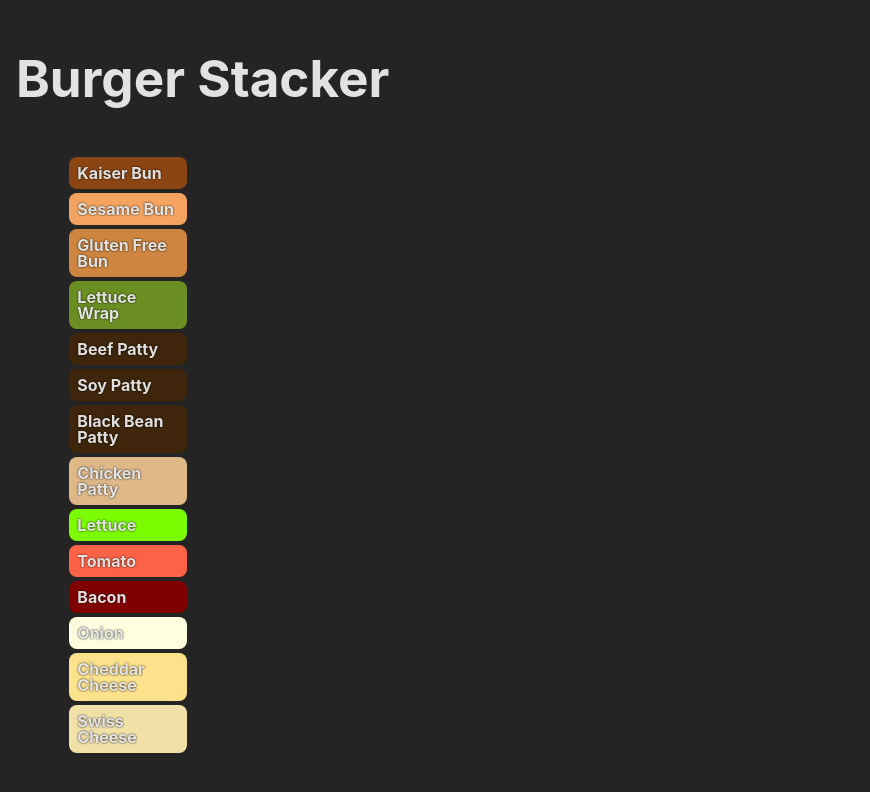
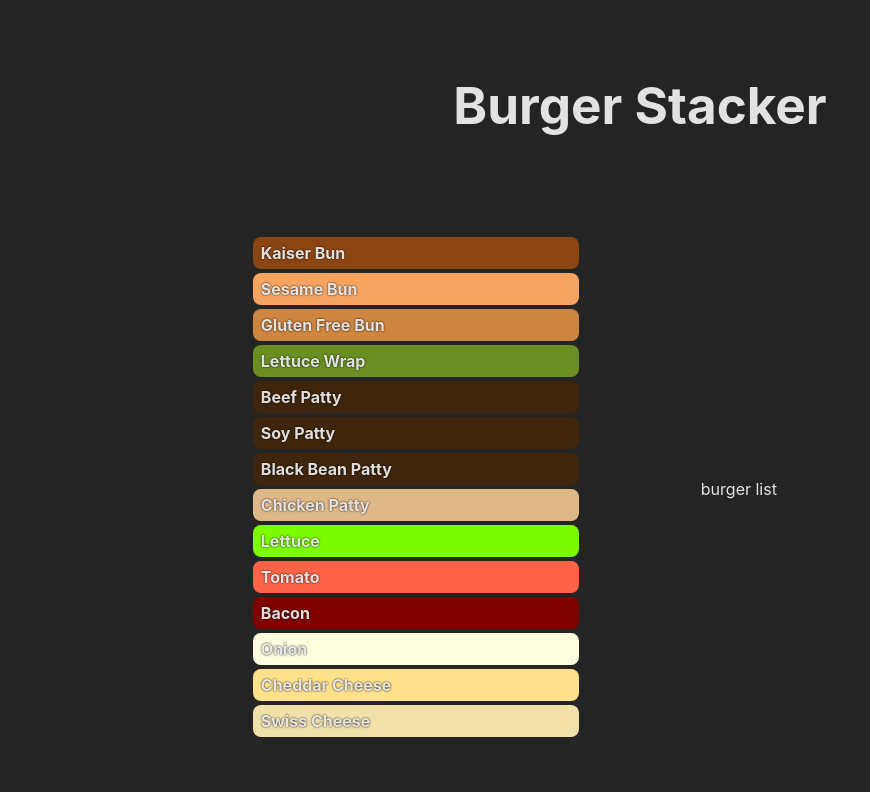
Before and after one commit to sreyesg/lifting-state-in-react-lab, a React (Vite) app: page / in a window 1280 px wide. Shown: the top 792 px of the page, without its empty margins (0-870 px from the left). Built offline with nearby package versions, Linux system fonts and the light colour scheme.

Commit message:
Configure app Css to organize ingredients nad burger stack list

```diff
--- a/src/App.css
+++ b/src/App.css
@@ -24,22 +24,24 @@ body,
   margin: 0;
   height: 100%;
   overflow-x: hidden;
+  justify-content: center;
 }
 
 main {
-  width: 100%;
-  height: 100%;
+  width: 90vw;
+  height: 100vh;
   padding: 16px;
   display: flex;
   flex-direction: column;
   align-items: center;
+  justify-content: space-around;
 }
 
 section {
   width: 80%;
   display: flex;
   align-items: center;
-  justify-content: space-between;
+  justify-content: space-around;
 }
 
 h1 {
@@ -77,3 +79,7 @@ button {
   background-color: #1a1a1a;
   border: 1px solid transparent;
 }
+.ingredients,
+.burgerStack{
+  width: 40%;
+}
--- a/src/App.jsx
+++ b/src/App.jsx
@@ -28,8 +28,12 @@ const App = () => {
       <h1>Burger Stacker</h1>
       <section>
       {/* List & Stack components */}
+      <div className="ingredients">
       <IngredientList ingredients={availableIngredients}/>
+      </div>
+      <div className="burgerStack">
       <BurgerStack/>
+      </div>
       </section>
     </main>
   );
--- a/src/components/BurgerStack.jsx
+++ b/src/components/BurgerStack.jsx
@@ -1,6 +1,6 @@
 // `src/components/BurgerStack.jsx`
 const BurgerStack = (props) => {
-    return <ul></ul>;
+    return <ul>burger list</ul>;
   };
 
   export default BurgerStack;
```
